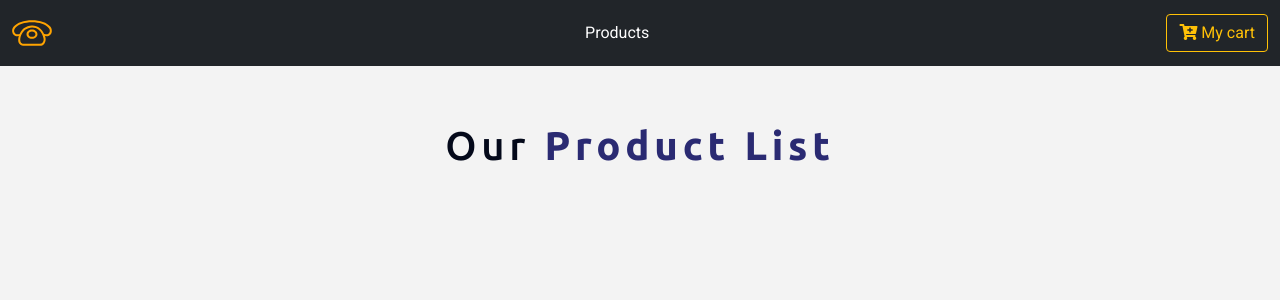
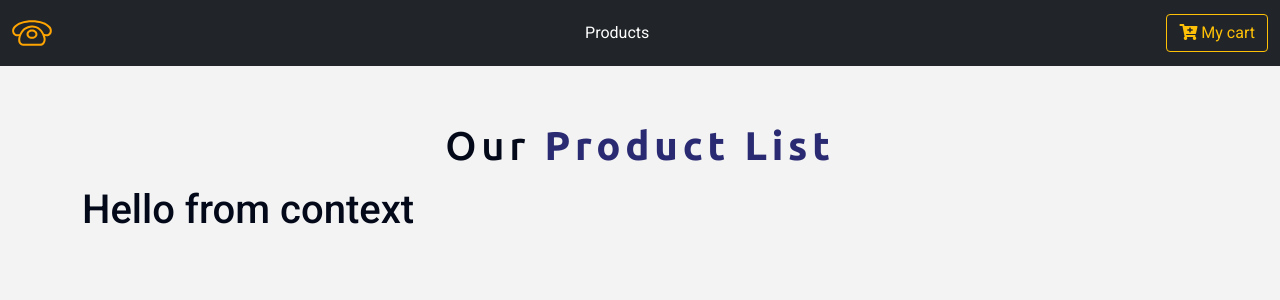
Before and after one commit to ShreyanshIITK20/E-commerce-website, a React (Create React App) app: page / in a window 1280 px wide. Shown: the top 300 px of the page. Built offline with nearby package versions, Linux system fonts and the light colour scheme.

Commit message:
Setting up context API

```diff
--- a/src/components/ProductList.jsx
+++ b/src/components/ProductList.jsx
@@ -1,19 +1,26 @@
 import React, { Component } from 'react'
 import Product from './Product'
 import Title from './title'
+import { storeProducts } from '../data'
+import { ProductConsumer } from '../context'
 
 export default class productList extends Component {
     state={
-        product:[]
+        product:storeProducts
     }
     render() {
+        console.log(this.state.product)
         return (
             <React.Fragment>
                 <div className="py-5">
                     <div className="container">
                         <Title name="Our" title="Product list"/>
                         <div className="row">
-
+                            <ProductConsumer>
+                                {hello => {
+                                    return <h1>{hello}</h1>;
+                                }}
+                            </ProductConsumer>
                         </div>
                     </div>
                 </div>
--- /dev/null
+++ b/src/context.jsx
@@ -0,0 +1,20 @@
+import React, { Component } from 'react'
+
+const ProductContext = React.createContext();
+//It consists of provider and consumer where the provider provides the information that needs to be passed on and consumer is what actually calls that information wherever needed
+
+
+class ProductProvider extends Component {
+    render() {
+        //this provider sits at the highest level in our application so it can be accessible from anywhere within in. So in this case we place it in our index.js file
+        return (
+            <ProductContext.Provider value="Hello from context">
+                {this.props.children}
+            </ProductContext.Provider>
+        )
+    }
+}
+
+const ProductConsumer = ProductContext.Consumer;
+
+export {ProductConsumer,ProductProvider}
--- a/src/data.js
+++ b/src/data.js
@@ -1,7 +1,3 @@
-/*
-https://www.iconfinder.com/icons/1243689/call_phone_icon
-Creative Commons (Attribution 3.0 Unported);
-https://www.iconfinder.com/Makoto_msk */
 
 export const storeProducts = [
   {
--- a/src/index.js
+++ b/src/index.js
@@ -3,10 +3,13 @@
 import ReactDOM from 'react-dom';
 import './index.css';
 import App from './App';
+import {ProductProvider} from "./context"
 
 ReactDOM.render(
-  <Router>
-    <App/>
-  </Router>,
+  <ProductProvider>
+    <Router>
+      <App/>
+    </Router>
+  </ProductProvider>,
   document.getElementById('root')
 );
```
